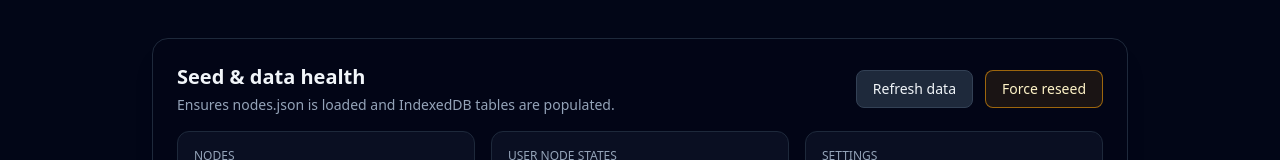
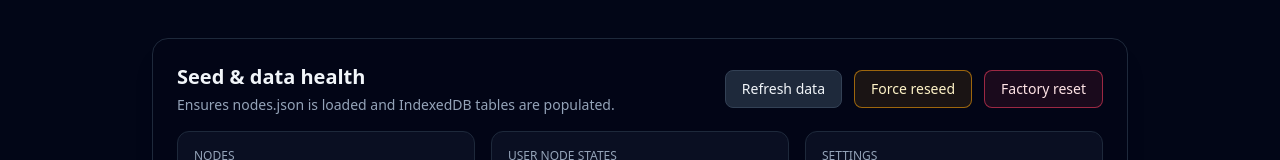
Before and after one commit to MartinJasso/idividream, a Next.js app: page /debug in a window 1280 px wide. Shown: the part 209-369 px from the top of the page. Built offline with nearby package versions, Linux system fonts and the light colour scheme; no server answers.

Commit message:
Add factory reset to debug console

```diff
--- a/app/debug/page.tsx
+++ b/app/debug/page.tsx
@@ -61,6 +61,7 @@ export default function DebugPage() {
   const [settings, setSettings] = useState<AppSettings | null>(null);
   const [seedMessage, setSeedMessage] = useState<string>("");
   const [isRefreshing, setIsRefreshing] = useState(false);
+  const [isResetting, setIsResetting] = useState(false);
 
   const [selectedNodeId, setSelectedNodeId] = useState<string>("");
   const [chatThreadId, setChatThreadId] = useState("debug-thread");
@@ -120,6 +121,38 @@ export default function DebugPage() {
       setSeedMessage(message);
     } finally {
       setIsRefreshing(false);
+    }
+  };
+
+  const handleFactoryReset = async () => {
+    const confirmed = window.confirm(
+      "This will erase all user data (threads, messages, settings, symbols). Continue?"
+    );
+    if (!confirmed) return;
+    setIsResetting(true);
+    setSeedMessage("");
+    try {
+      await Promise.all([
+        db.userNodeStates.clear(),
+        db.threads.clear(),
+        db.messages.clear(),
+        db.threadSummaries.clear(),
+        db.symbols.clear(),
+        db.personalSymbolMeanings.clear(),
+        db.symbolOccurrences.clear(),
+        db.appSettings.clear(),
+      ]);
+      setSelectedNodeId("");
+      setChatResult({ status: "idle", message: "" });
+      setSummaryResult({ status: "idle", message: "" });
+      await refreshData(false);
+      setSeedMessage("Factory reset complete. All user data erased.");
+    } catch (error) {
+      const message =
+        error instanceof Error ? error.message : "Unable to reset user data to factory settings.";
+      setSeedMessage(message);
+    } finally {
+      setIsResetting(false);
     }
   };
 
@@ -241,6 +274,13 @@ export default function DebugPage() {
               disabled={isRefreshing}
             >
               Force reseed
+            </button>
+            <button
+              onClick={handleFactoryReset}
+              className="rounded-lg border border-rose-500/60 bg-rose-500/10 px-4 py-2 text-sm text-rose-100 hover:bg-rose-500/20"
+              disabled={isRefreshing || isResetting}
+            >
+              Factory reset
             </button>
           </div>
         </div>
```
